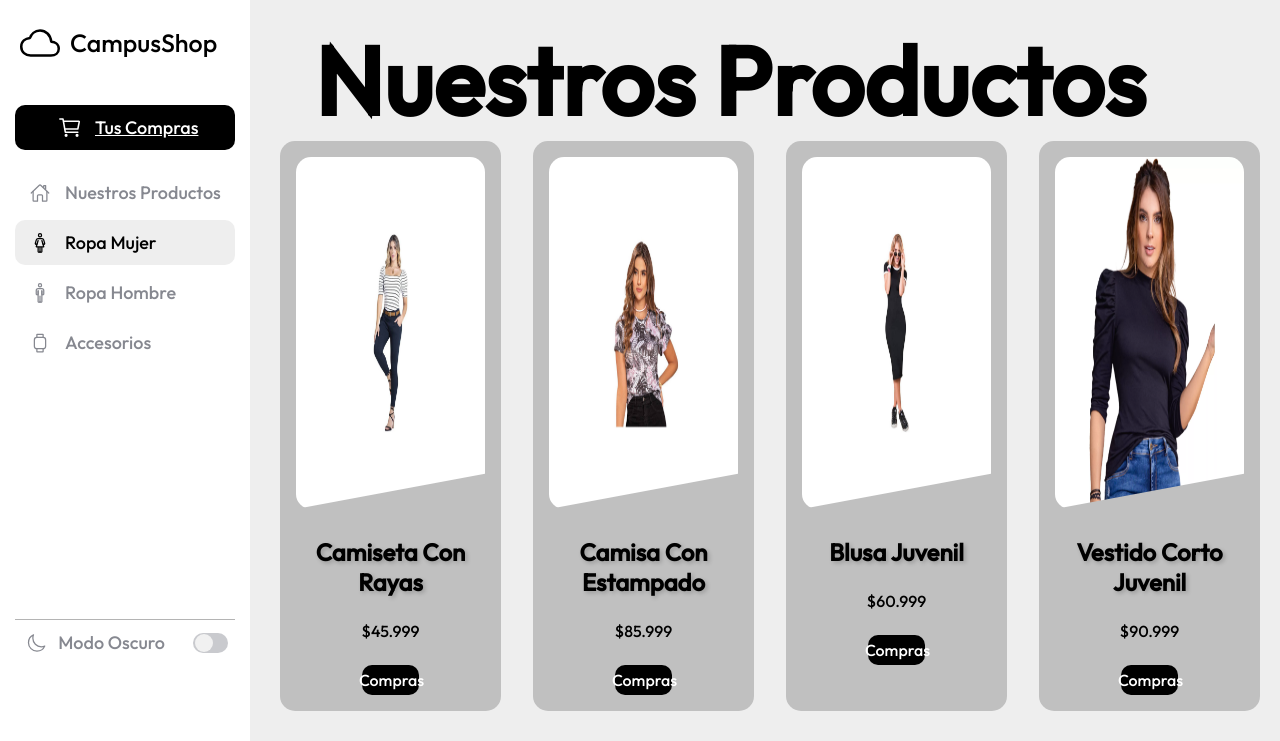
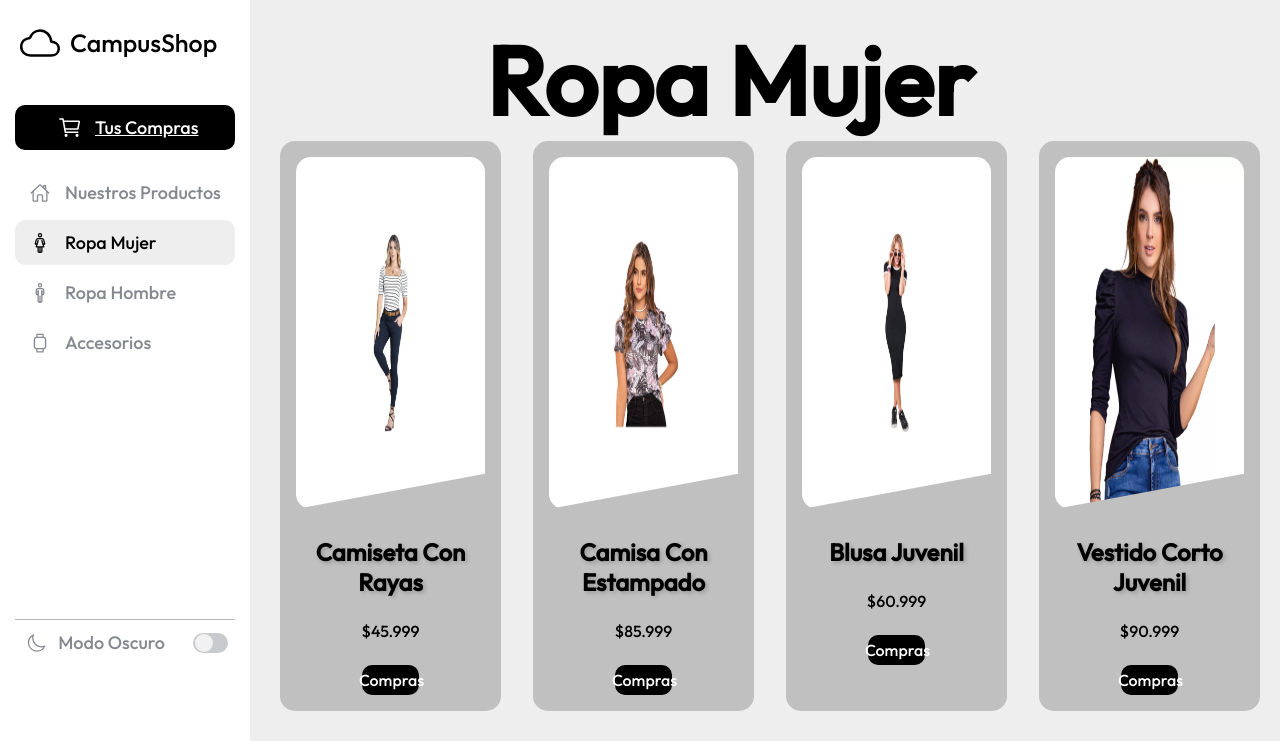
Before and after one commit to alejandroSilgado/E-Commerce_Campushop, a plain HTML site: page ropa_mujer.html in a window 1280 px wide. Shown: the top 741 px of the page. Drawn offline with nearby package versions, Linux system fonts and the light colour scheme.

Commit message:
Finish Commit

```diff
--- a/ropa_mujer.html
+++ b/ropa_mujer.html
@@ -85,7 +85,7 @@
 
 
     <section class="nuestros_productos" id="nuestros_productos ">
-        <h5>Nuestros Productos</h5>
+        <h5>Ropa Mujer</h5>
         <div class="contenedor">
                 <div class="producto">
                     <div class="img-producto">
```
